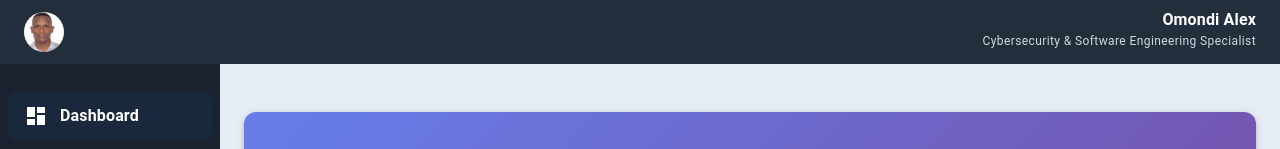
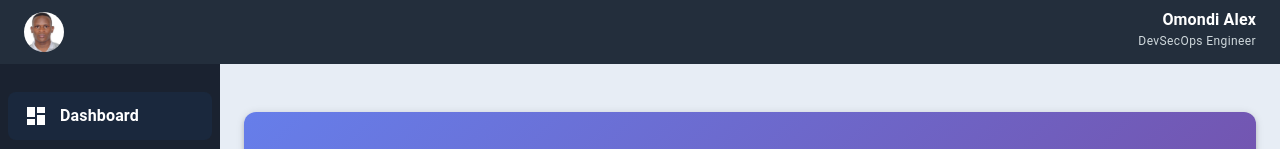
Before and after one commit to omondi-alex/client, a React (Create React App) app in the folder my-react-app/: page /dashboard in a window 1280 px wide. Shown: the top 149 px of the page. Built offline with nearby package versions, Linux system fonts and the light colour scheme.

Commit message:
Adjusted - TOPbar

```diff
--- a/my-react-app/src/components/Topbar.js
+++ b/my-react-app/src/components/Topbar.js
@@ -17,7 +17,7 @@ const Topbar = ({ isMobile, onMenuClick }) => (
       <Box sx={{ display: 'flex', alignItems: 'center', gap: 2 }}>
         <Box sx={{ textAlign: 'right' }}>
           <Typography variant="subtitle1" sx={{ color: '#fff', fontWeight: 600, lineHeight: 1 }}>Omondi Alex</Typography>
-          <Typography variant="caption" sx={{ color: '#cfd8dc' }}>Cybersecurity & Software Engineering Specialist</Typography>
+          <Typography variant="caption" sx={{ color: '#cfd8dc' }}>DevSecOps Engineer</Typography>
         </Box>
       </Box>
     </Toolbar>
```
